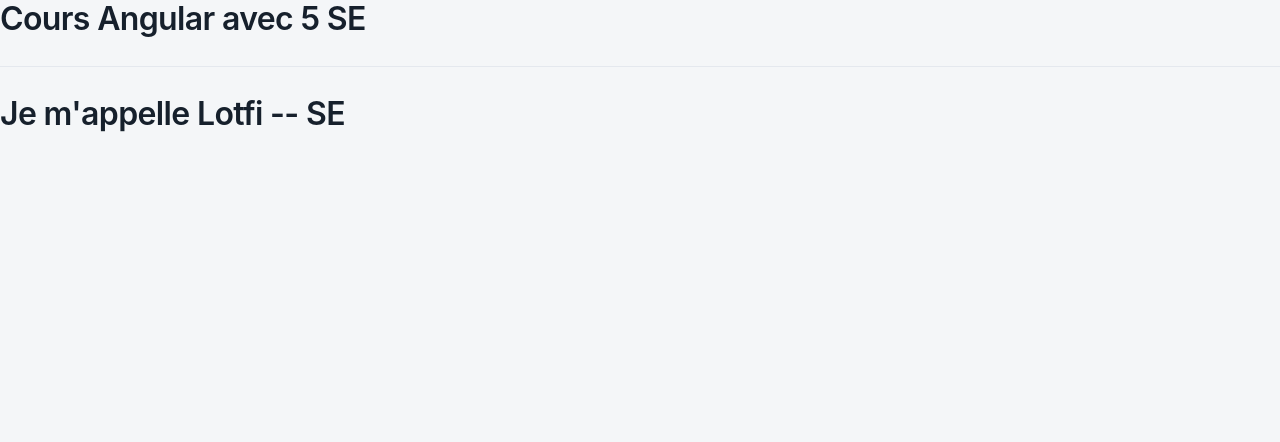
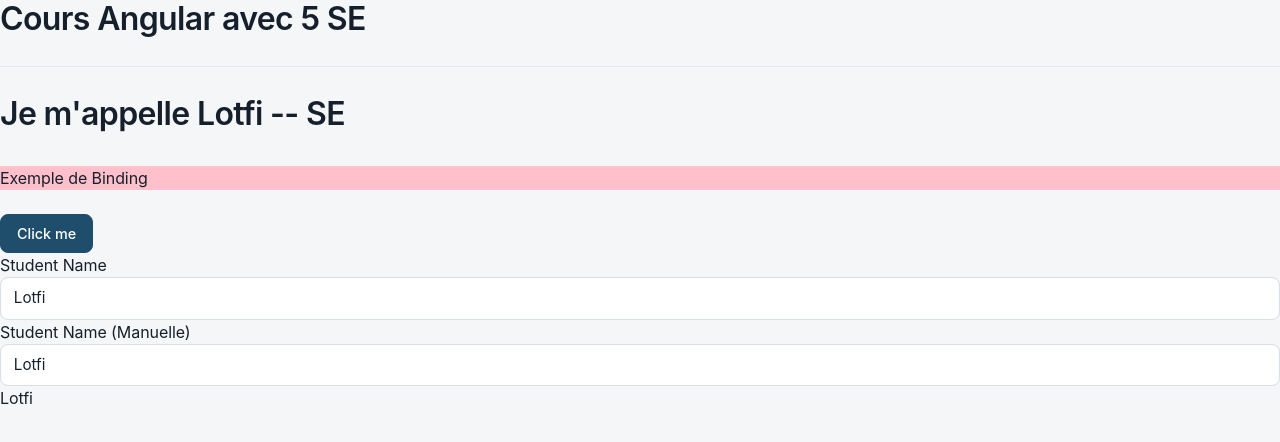
Before and after one commit to n2sy/ng-se-26, an Angular app: page / in a window 1280 px wide. Shown: the top 442 px of the page. Built offline with nearby package versions, Linux system fonts and the light colour scheme.

Commit message:
event binding, 2 way binding and template reference

```diff
--- a/src/app/first/first.html
+++ b/src/app/first/first.html
@@ -2,3 +2,16 @@
 <br />
 
 <div [hidden]="hide" [style.backgroundColor]="bgColor">Exemple de Binding</div>
+
+<br />
+
+<button (click)="clickHandler()" class="btn btn-primary">Click me</button>
+<br />
+
+<label>Student Name</label>
+<input [(ngModel)]="prenom" type="text" class="form-control" />
+
+<label>Student Name (Manuelle)</label>
+<input #inp [value]="prenom" (input)="updatePrenom(inp)" type="text" class="form-control" />
+
+{{ inp.value }}
--- a/src/app/first/first.ts
+++ b/src/app/first/first.ts
@@ -1,13 +1,24 @@
 import { Component } from '@angular/core';
+import { FormsModule } from '@angular/forms';
 
 @Component({
   selector: 'app-first',
-  imports: [],
+  imports: [FormsModule],
   templateUrl: './first.html',
 })
 export class First {
   prenom: string = 'Lotfi';
   section: string = 'SE';
   bgColor: string = 'pink';
-  hide: boolean = true;
+  hide: boolean = false;
+
+  clickHandler() {
+    alert('Click detected');
+  }
+
+  updatePrenom(inp: any) {
+    console.log(inp);
+
+    this.prenom = inp.value;
+  }
 }
```
